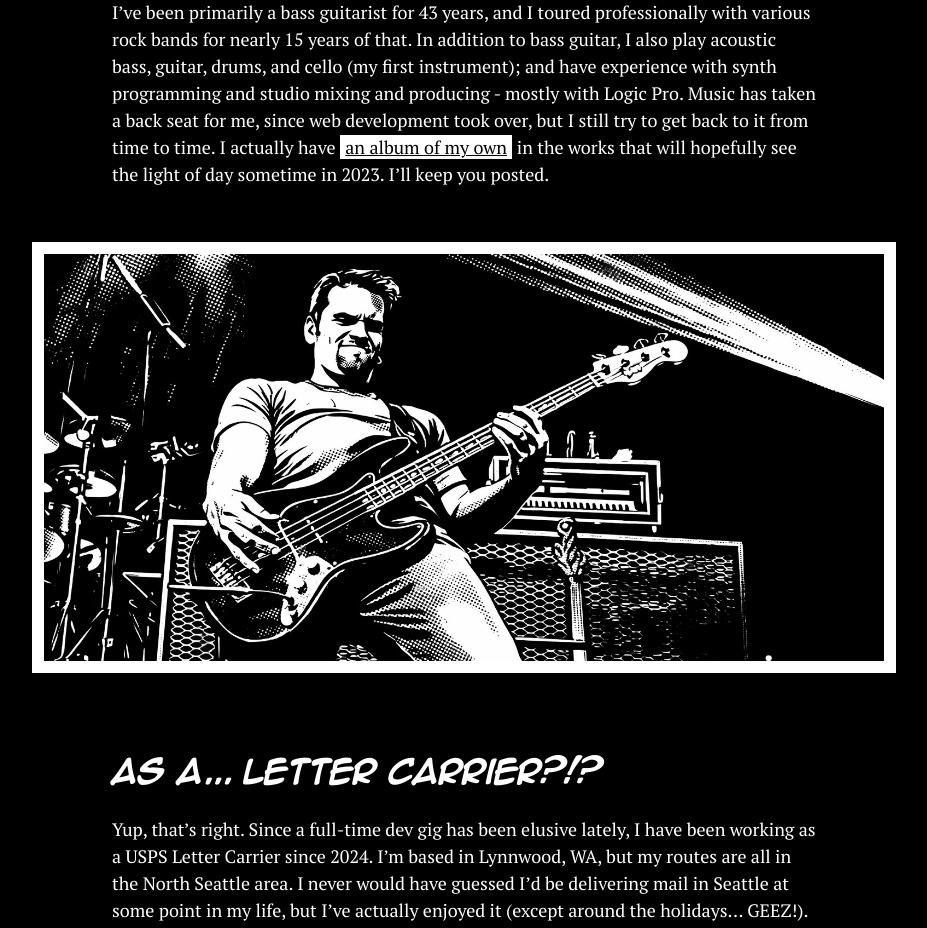
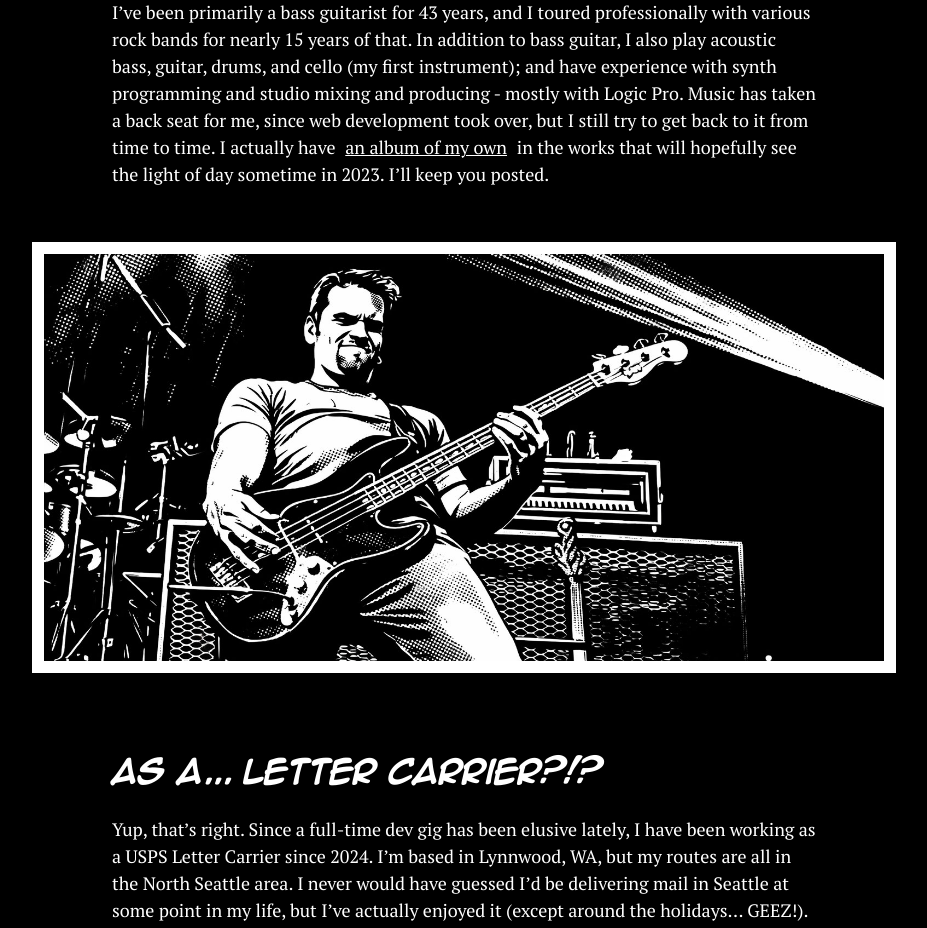
Before and after one commit to bootsified/bootsified-2025, a Next.js app: page /about in a window 1280 px wide. Shown: the part 2240-3168 px from the top of the page, without its empty margins (176-1103 px from the left). Built offline with nearby package versions, Linux system fonts and the light colour scheme; no server answers.

Commit message:
minor tweaks

```diff
--- a/src/components/Hamburger/Hamburger.module.css
+++ b/src/components/Hamburger/Hamburger.module.css
@@ -36,7 +36,3 @@
 		transition-property: background-color, transform !important;
 	}
 }
-
-/* .hamburger.is-active .hamburger-inner,
-.hamburger.is-active .hamburger-inner::before,
-.hamburger.is-active .hamburger-inner::after */
--- a/src/components/TextBlock/TextBlock.module.css
+++ b/src/components/TextBlock/TextBlock.module.css
@@ -26,10 +26,11 @@
 	}
 
 	a {
-		background-color: var(--text);
-		color: var(--text-reverse);
+		background-color: transparent;
+		color: inherit;
 		padding-left: 0.3em;
 		padding-right: 0.3em;
+		transition-duration: 0ms;
 
 		&:has(span) {
 			display: inline-block;
@@ -37,6 +38,8 @@
 		}
 
 		@nest [data-whatintent="mouse"] &:hover {
+			color: var(--text-reverse);
+			background-color: var(--text);
 			text-decoration: none;
 		}
 	}
--- a/src/styles/globals.css
+++ b/src/styles/globals.css
@@ -95,7 +95,7 @@ button:focus {
 
 code {
   /* background-color: #fff; */
-  border: 1px solid var(--border-color);
+  border: 1px solid;
   /* border-radius: 0.3em;
   color: var(--color-pri); */
   font-size: 0.875em;
```
